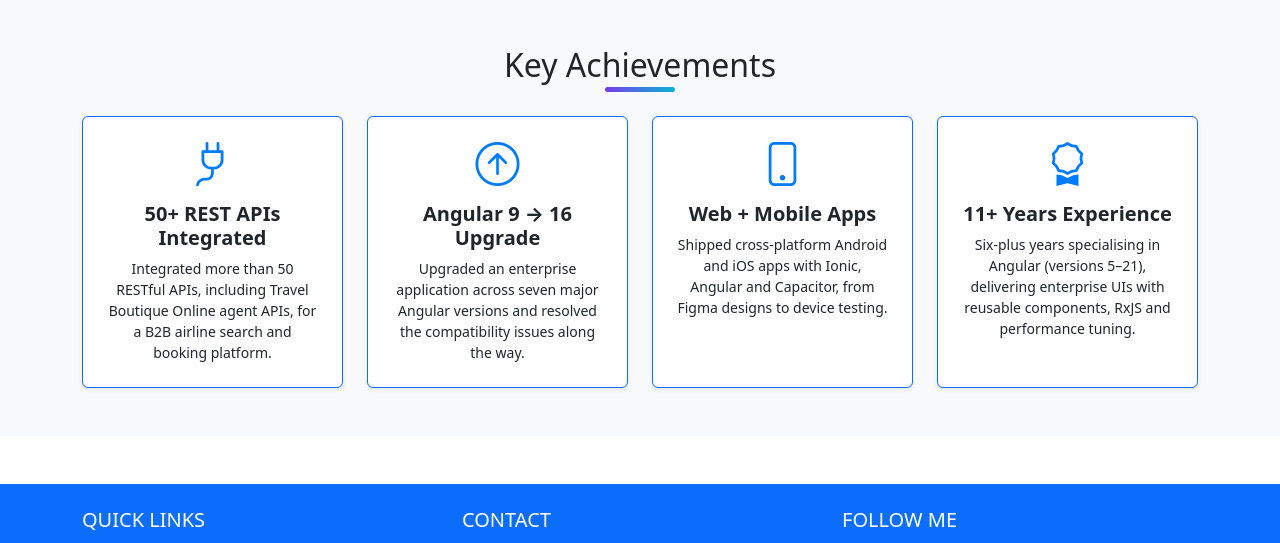
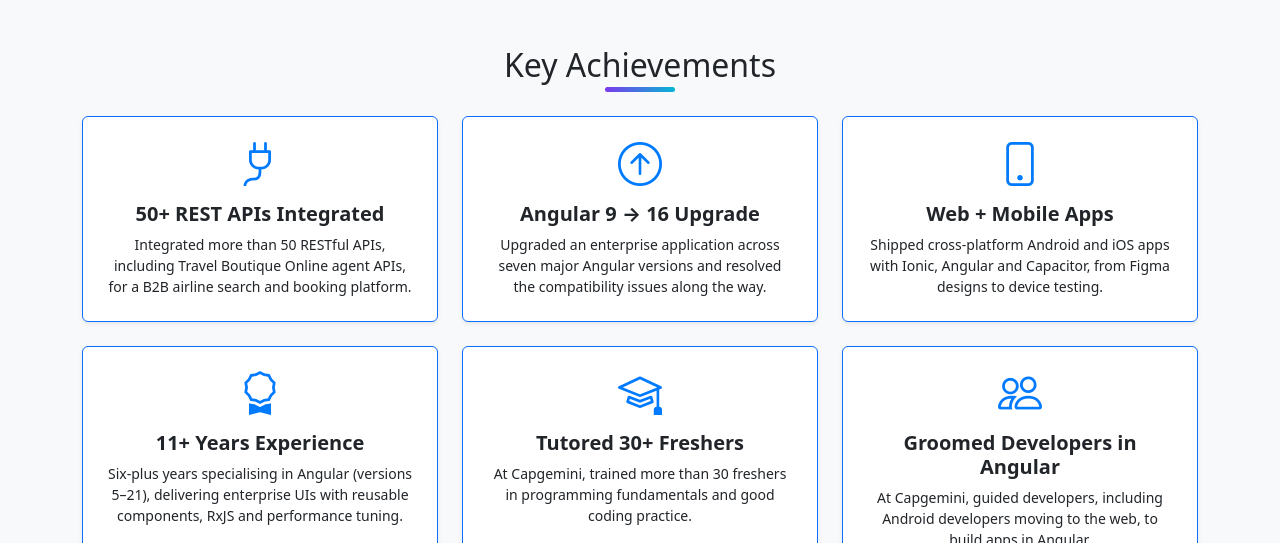
Before and after one commit to rajkumar171284/rajkumar-portfolio, a plain HTML site: page index.html in a window 1280 px wide. Shown: the part 5050-5593 px from the top of the page. Drawn offline with nearby package versions, Linux system fonts and the light colour scheme.

Commit message:
Achievements: add Capgemini mentoring (30+ freshers, Angular grooming)
Co-Authored-By: Claude Opus 5.5 <noreply@anthropic.com>
Claude-Session: https://claude.ai/code/session_01DVULKttVjp9rNQJeiSMuKG

```diff
--- a/index.html
+++ b/index.html
@@ -348,7 +348,7 @@
 
       <div class="row g-4 justify-content-center">
         <!-- Achievement 1 -->
-        <div class="col-lg-3 col-md-6">
+        <div class="col-lg-4 col-md-6">
           <div class="achievement-item p-4 bg-white shadow-sm h-100 text-center rounded border border-primary d-flex flex-column align-items-center">
             <i class="bi bi-plug achievement-icon mb-3" aria-hidden="true"></i>
             <h3 class="fw-bold fs-5">50+ REST APIs Integrated</h3>
@@ -356,7 +356,7 @@
           </div>
         </div>
         <!-- Achievement 2 -->
-        <div class="col-lg-3 col-md-6">
+        <div class="col-lg-4 col-md-6">
           <div class="achievement-item p-4 bg-white shadow-sm h-100 text-center rounded border border-primary d-flex flex-column align-items-center">
             <i class="bi bi-arrow-up-circle achievement-icon mb-3" aria-hidden="true"></i>
             <h3 class="fw-bold fs-5">Angular 9 → 16 Upgrade</h3>
@@ -364,7 +364,7 @@
           </div>
         </div>
         <!-- Achievement 3 -->
-        <div class="col-lg-3 col-md-6">
+        <div class="col-lg-4 col-md-6">
           <div class="achievement-item p-4 bg-white shadow-sm h-100 text-center rounded border border-primary d-flex flex-column align-items-center">
             <i class="bi bi-phone achievement-icon mb-3" aria-hidden="true"></i>
             <h3 class="fw-bold fs-5">Web + Mobile Apps</h3>
@@ -372,11 +372,27 @@
           </div>
         </div>
         <!-- Achievement 4 -->
-        <div class="col-lg-3 col-md-6">
+        <div class="col-lg-4 col-md-6">
           <div class="achievement-item p-4 bg-white shadow-sm h-100 text-center rounded border border-primary d-flex flex-column align-items-center">
             <i class="bi bi-award achievement-icon mb-3" aria-hidden="true"></i>
             <h3 class="fw-bold fs-5">11+ Years Experience</h3>
             <p class="mb-0 small">Six-plus years specialising in Angular (versions 5–21), delivering enterprise UIs with reusable components, RxJS and performance tuning.</p>
+          </div>
+        </div>
+        <!-- Achievement 5 -->
+        <div class="col-lg-4 col-md-6">
+          <div class="achievement-item p-4 bg-white shadow-sm h-100 text-center rounded border border-primary d-flex flex-column align-items-center">
+            <i class="bi bi-mortarboard achievement-icon mb-3" aria-hidden="true"></i>
+            <h3 class="fw-bold fs-5">Tutored 30+ Freshers</h3>
+            <p class="mb-0 small">At Capgemini, trained more than 30 freshers in programming fundamentals and good coding practice.</p>
+          </div>
+        </div>
+        <!-- Achievement 6 -->
+        <div class="col-lg-4 col-md-6">
+          <div class="achievement-item p-4 bg-white shadow-sm h-100 text-center rounded border border-primary d-flex flex-column align-items-center">
+            <i class="bi bi-people achievement-icon mb-3" aria-hidden="true"></i>
+            <h3 class="fw-bold fs-5">Groomed Developers in Angular</h3>
+            <p class="mb-0 small">At Capgemini, guided developers, including Android developers moving to the web, to build apps in Angular.</p>
           </div>
         </div>
       </div>
```
